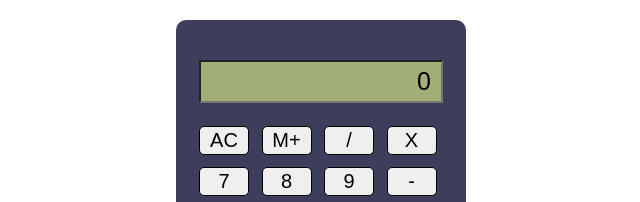
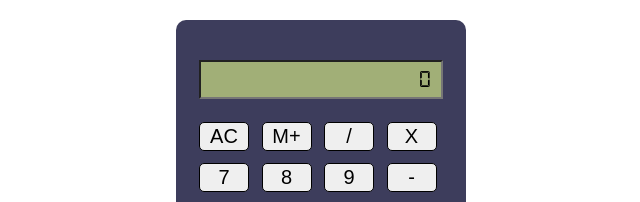
Before and after one commit to rutubondre/CALCULATOR1, a plain HTML site: page index.html in a window 1280 px wide. Shown: the top 202 px of the page, 319-959 px from the left. Drawn offline with Linux system fonts and the light colour scheme.

Commit message:
new changes added

```diff
--- a/index.html
+++ b/index.html
@@ -5,6 +5,16 @@
     <meta name="viewport" content="width=device-width, initial-scale=1.0">
     <title>calculator</title>
     <style>
+
+
+        @font-face {
+    font-family: 'DS-Digital Normal';
+    font-style: normal;
+    font-weight: normal;
+    src: local('DS-Digital Normal'), url('DS-DIGI.woff') format('woff');
+    }
+
+
         .calculator{
             height: 300px;
             width: 250px;
@@ -24,6 +34,7 @@
             font-size: 25px;
             padding: 5px 10px;
             margin-bottom: 20px;
+            font-family:"DS-Digital Normal" ;
         }
         .button-container{
             height: 200px;
@@ -42,8 +53,9 @@
             border-radius: 5px;
             cursor: pointer;
         }
-        .btn-hover{
+        .btn:hover{
             box-shadow: 0 0 5px #fff;
+            transition: 0.5s;
         }
         .btn-equals{
             background-color:#ff6348 ;
--- /dev/null
+++ b/style.css
@@ -0,0 +1,32 @@
+/* #### Generated By: http://www.cufonfonts.com #### */
+
+    @font-face {
+    font-family: 'DS-Digital Normal';
+    font-style: normal;
+    font-weight: normal;
+    src: local('DS-Digital Normal'), url('DS-DIGI.woff') format('woff');
+    }
+
+
+    @font-face {
+    font-family: 'DS-Digital Italic';
+    font-style: normal;
+    font-weight: normal;
+    src: local('DS-Digital Italic'), url('DS-DIGII.woff') format('woff');
+    }
+
+
+    @font-face {
+    font-family: 'DS-Digital Bold';
+    font-style: normal;
+    font-weight: normal;
+    src: local('DS-Digital Bold'), url('DS-DIGIB.woff') format('woff');
+    }
+
+
+    @font-face {
+    font-family: 'DS-Digital Bold Italic';
+    font-style: normal;
+    font-weight: normal;
+    src: local('DS-Digital Bold Italic'), url('DS-DIGIT.woff') format('woff');
+    }
```
Also changed, not shown: example.html (added, +19 -0 lines), DS-DIGI.woff (added), DS-DIGIB.woff (added), DS-DIGII.woff (added), DS-DIGIT.woff (added).
